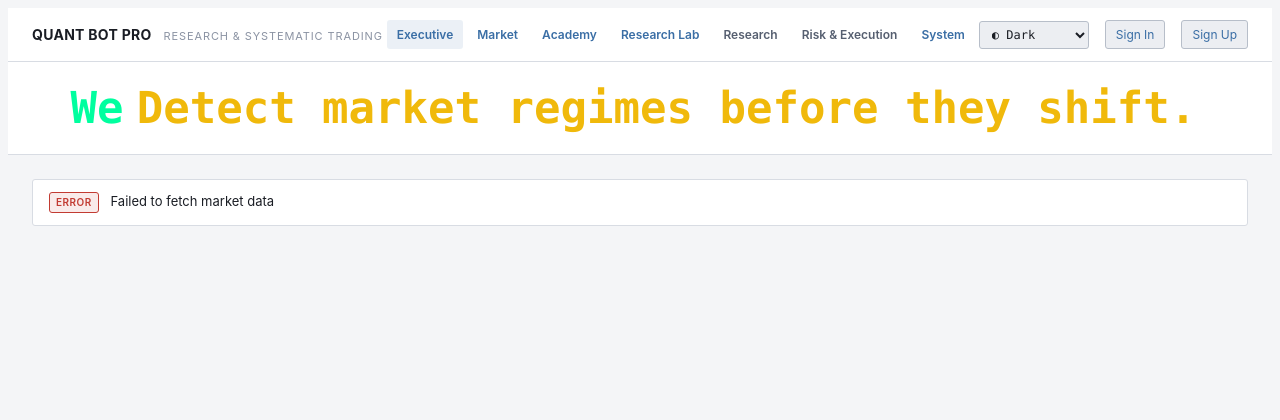
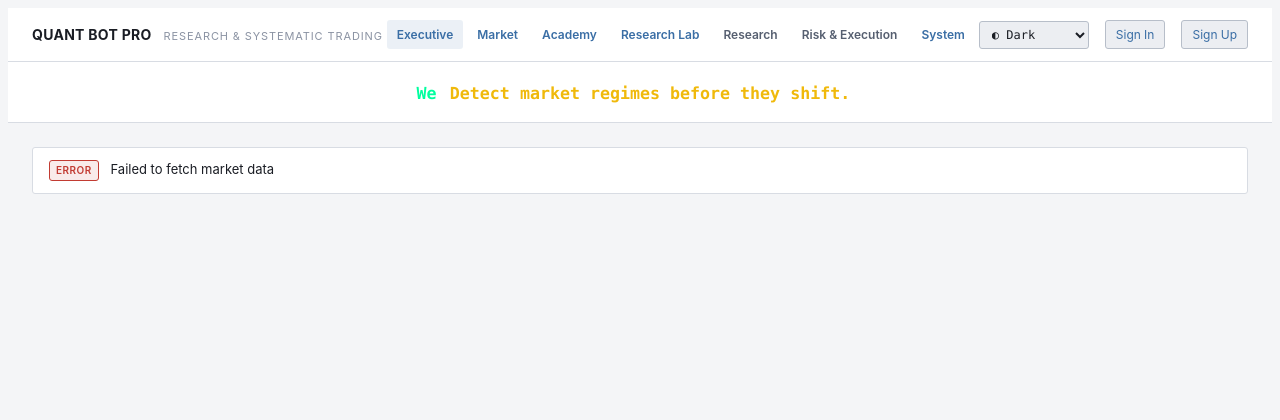
Before and after one commit to stev144/quantbot-pro, a Django app: page / in a window 1280 px wide. Shown: the top 420 px of the page. Run offline with Django 5.2, Linux system fonts and the light colour scheme; data that the repository does not hold is empty.

Commit message:
Shrink typed-text strip font size to just above the brand title, not 2-3x it

```diff
--- a/static/css/terminal.css
+++ b/static/css/terminal.css
@@ -616,7 +616,7 @@
  * weight + size on the existing mono stack). */
 .typed-static {
   color: #00FF9F;
-  font-size: clamp(1.8rem, 3.8vw, 2.75rem);
+  font-size: clamp(0.95rem, 1.3vw, 1.125rem);   /* claude code changed: was clamp(1.8rem, 3.8vw, 2.75rem) — user reported the typed text dwarfed .term-brand-name (14px); now tops out at 18px, just a bit larger than the brand title, not 2-3x it */
   font-weight: 700;
 }
 
@@ -631,7 +631,7 @@
  * request — matched to .typed-static so "We" and the animating message
  * still read as one consistent line. */
 #typed-text {
-  font-size: clamp(1.8rem, 3.8vw, 2.75rem);
+  font-size: clamp(0.95rem, 1.3vw, 1.125rem);   /* claude code changed: was clamp(1.8rem, 3.8vw, 2.75rem) — matched to .typed-static's new size, see that rule's comment for the reason */
   font-weight: 700;
   color: #F0B90B;
   display: inline-block;
```
